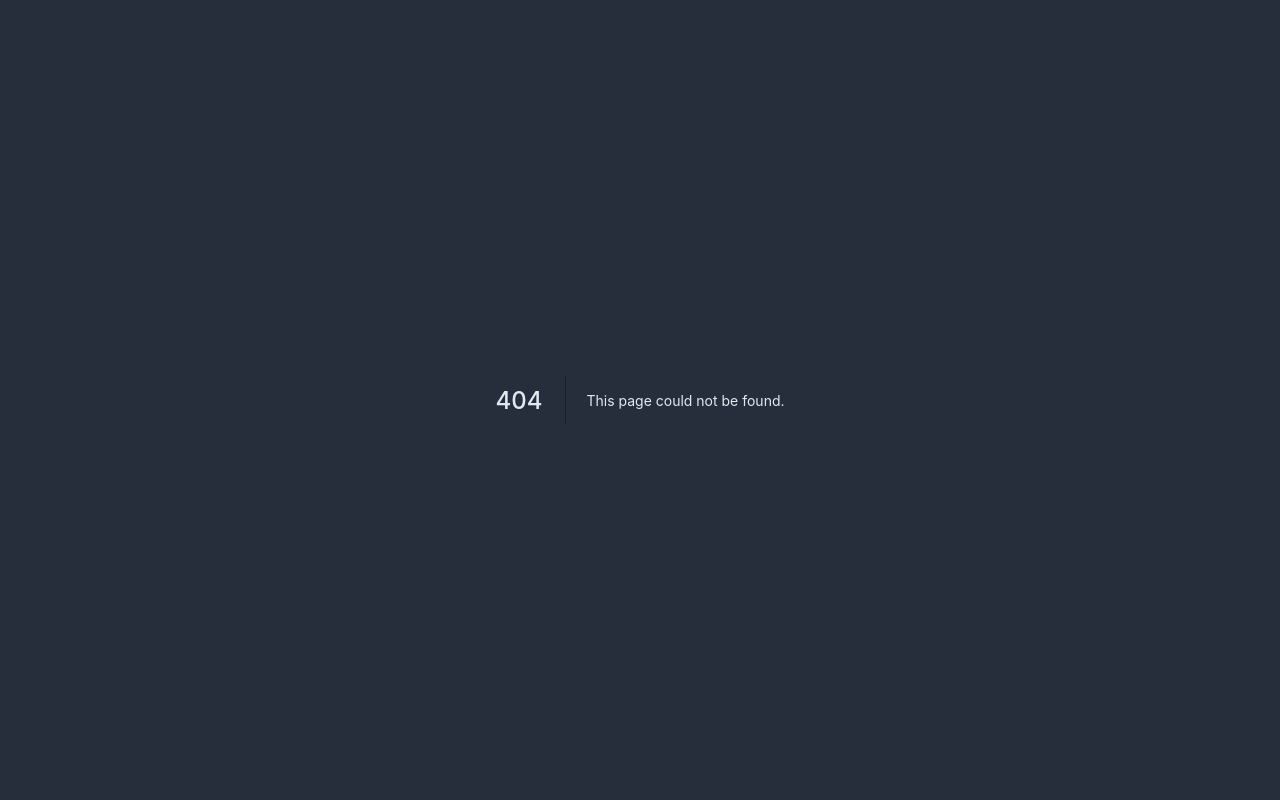
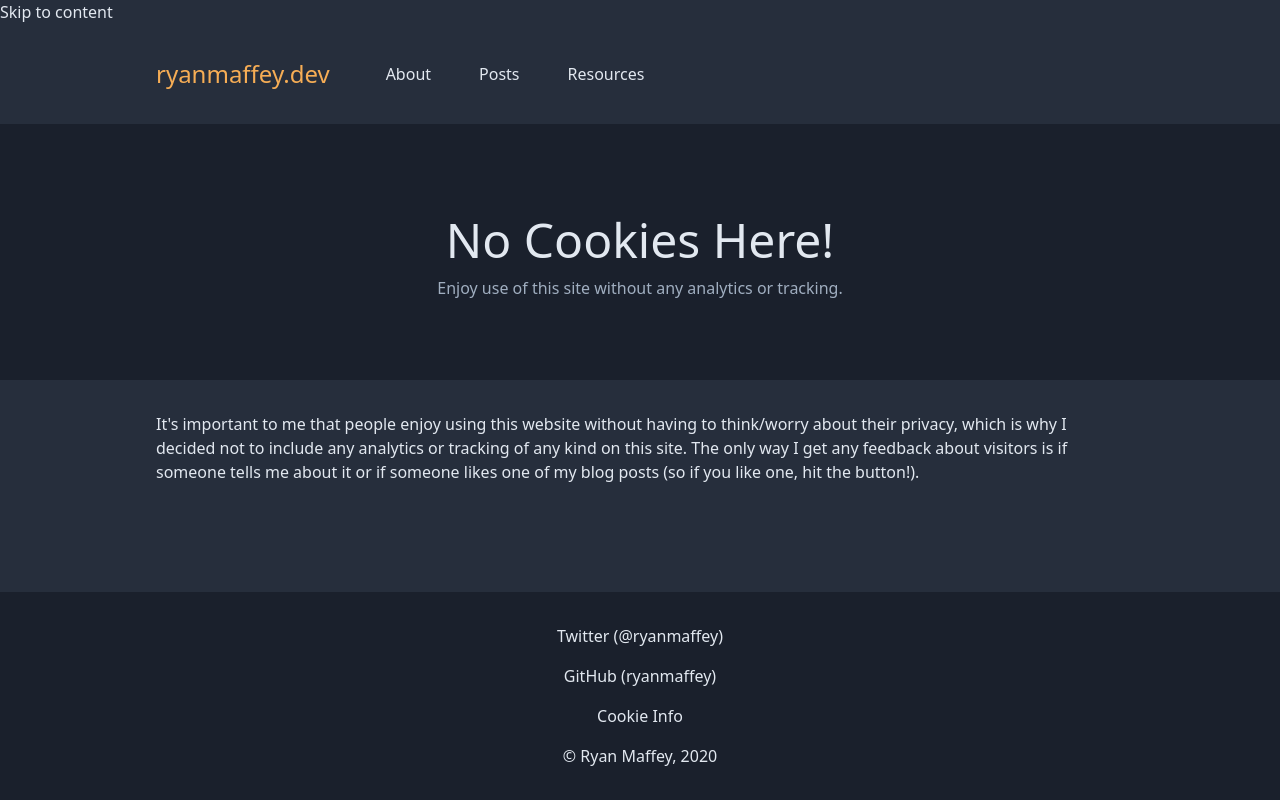
Before and after one commit to ryanmaffey/ryanmaffey.dev, a Next.js app: page /cookies in a window 1280 px wide. Before the commit this address had no page. Built offline with nearby package versions, Linux system fonts and the light colour scheme.

Commit message:
feat: add cookies page

```diff
--- a/components/footer.tsx
+++ b/components/footer.tsx
@@ -25,6 +25,9 @@ export class Footer extends React.PureComponent {
                                     GitHub (ryanmaffey)
                                 </Anchor>
                             </li>
+                            <li className="mb-4">
+                                <Anchor href="/cookies">Cookie Info</Anchor>
+                            </li>
                         </ul>
                     </section>
                     <section>
--- /dev/null
+++ b/pages/cookies/index.tsx
@@ -0,0 +1,36 @@
+import React from "react";
+
+import Layout from "../../components/layout";
+import { TitleHeader } from "../../components/title-header";
+
+const CookiesPage: React.StatelessComponent = () => {
+    return (
+        <Layout
+            title="Resources"
+            description="A collections of stuff which I find useful on a regular
+        basis."
+        >
+            <TitleHeader>
+                <h1 className="m-0">No Cookies Here!</h1>
+                <p className="text-gray-500 mb-0">
+                    Enjoy use of this site without any analytics or tracking.
+                </p>
+            </TitleHeader>
+            <div className="container page">
+                <section>
+                    <p>
+                        It's important to me that people enjoy using this
+                        website without having to think/worry about their
+                        privacy, which is why I decided not to include any
+                        analytics or tracking of any kind on this site. The only
+                        way I get any feedback about visitors is if someone
+                        tells me about it or if someone likes one of my blog
+                        posts (so if you like one, hit the button!).
+                    </p>
+                </section>
+            </div>
+        </Layout>
+    );
+};
+
+export default CookiesPage;
--- a/scripts/sitemap.js
+++ b/scripts/sitemap.js
@@ -32,6 +32,12 @@ const getAllPostIds = async () => {
         });
 
         smStream.write({
+            url: `/cookies`,
+            changefreq: "monthly",
+            priority: 0.9,
+        });
+
+        smStream.write({
             url: `/posts`,
             changefreq: "monthly",
             priority: 0.9,
```
